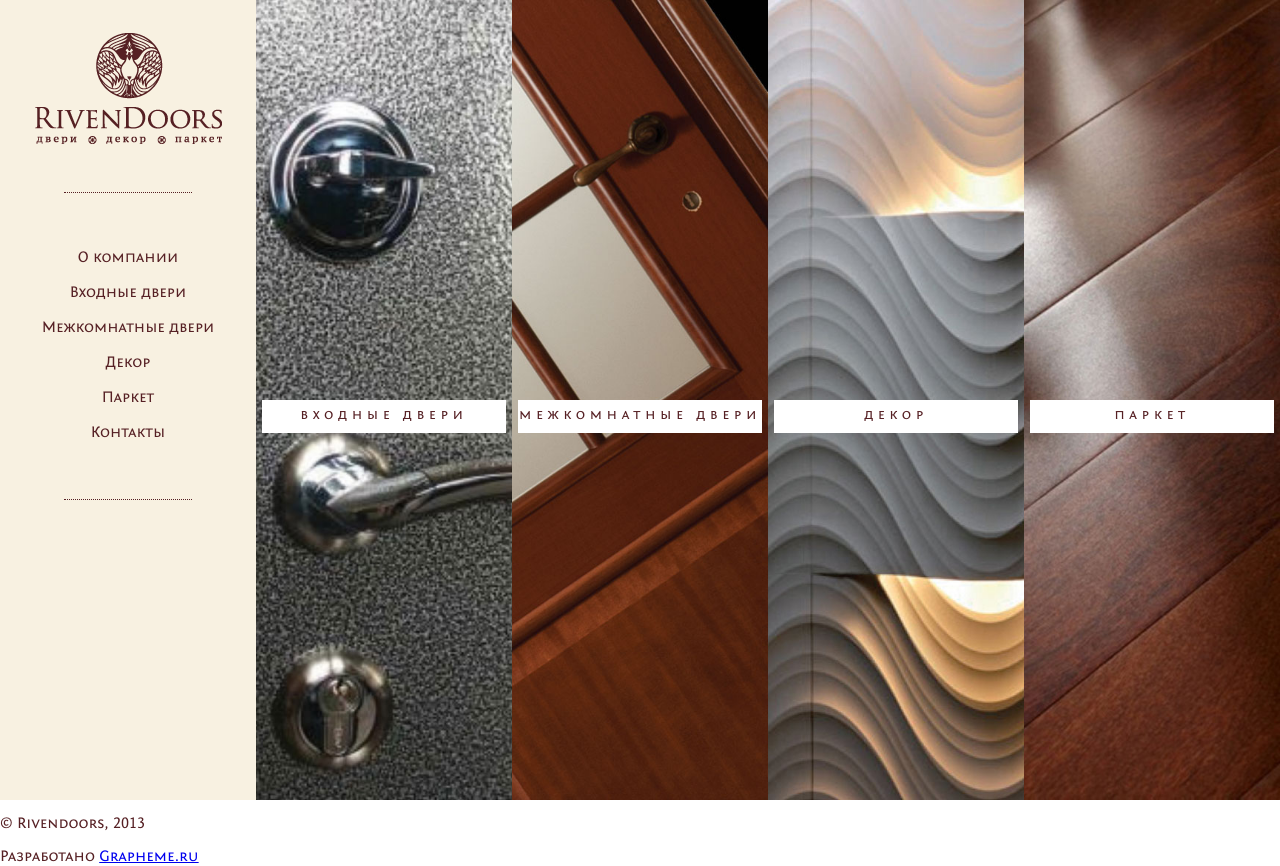
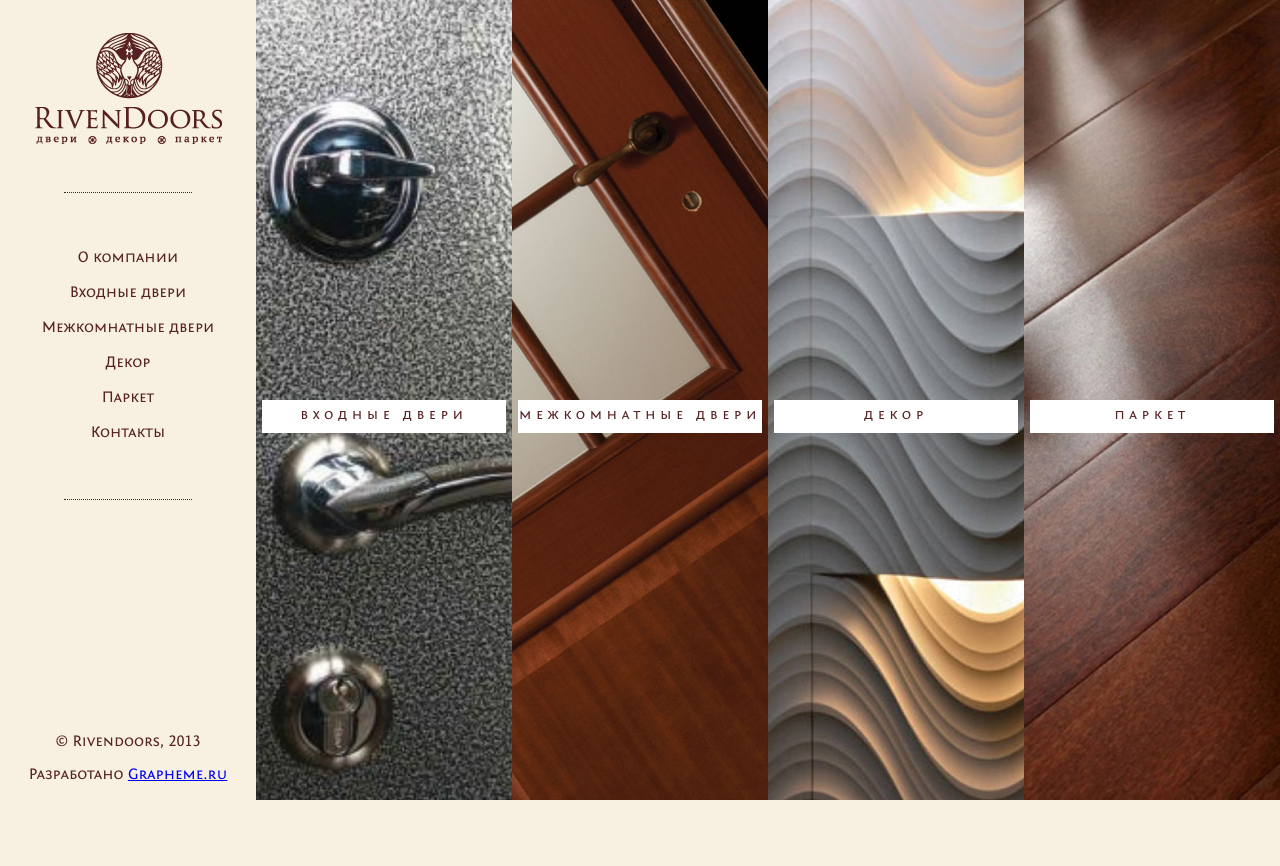
Before and after one commit to Grapheme/rivendoors, a PHP site: page / in a window 1280 px wide. After the commit the page ends 800 px from the top, so only its background shows below. Run offline with PHP 8.4, Linux system fonts and the light colour scheme; some libraries are stand-ins or nearby versions.

Commit message:
absolute description block added, footer added

```diff
--- a/css/main.css
+++ b/css/main.css
@@ -95,16 +95,20 @@ textarea {
 
 html, body { width: 100%; height: 100%; min-width: 800px; font: 16px; padding: 0; margin: 0; color: #353535; font: 500 16px "Conv_FontinSans_Cyrillic_SC", sans-serif; color: #562024; }
 
-.wrapper { width: 100%; height: 100%; min-width: 960px; }
+.wrapper { width: 100%; height: 100%; min-width: 960px; min-height: 600px; }
 .page-header { background: url("../img/interface/Logo_1.png") no-repeat 100% 100% transparent; background-size: cover; margin: 1em auto; text-indent: -9999px; width: 187px; height: 112px; }
 	.block-1 { background: #f8f1e1; }
+		footer { position: absolute; bottom: 0; width: 100%; text-align: center; }
 	.block-2 { background: url("../img/main/block-1.jpg") no-repeat 100% 100% transparent; background-size: cover; cursor: pointer; }
 	.block-3 { background: url("../img/main/block-2.jpg") no-repeat 100% 100% transparent; background-size: cover; cursor: pointer; }
 	.block-4 { background: url("../img/main/block-3.jpg") no-repeat 100% 100% transparent; background-size: cover; cursor: pointer; }
 	.block-5 { background: url("../img/main/block-4.jpg") no-repeat 100% 100% transparent; background-size: cover; cursor: pointer; }
 
 	.wrapper-component { position: relative; float: left; width: 20%; height: 100%; min-width: 192px; }
-		.block-name { position: relative; top: 50%; width: 95%; margin: 0 auto; background: #FFF; text-align: center; font-size: .9375em; line-height: 2.1875em; letter-spacing: .3em; }
+		.block-description { position: absolute; width: 100%; height: 100%; }
+			.right { left: 100%; }
+			.left { left: -100%; }
+		.block-name { position: absolute; top: 50%; left: 2.5%; width: 95%; margin: 0 auto; background: #FFF; text-align: center; font-size: .9375em; line-height: 2.1875em; letter-spacing: .3em; }
 		.navigation-list { margin: 3em 0; padding: 0 1em; border-top: 3px dotted color: #562024; border-bottom: 3px dotted color: #562024; }
 			.navigation-list-item { max-width: 14.75em; margin: 0 auto; line-height: 2.1875; text-align: center; }
 			.item-1 { max-width: 8em; padding: 3em 0 0 0; border-top: 1px dotted; }
--- a/index.html
+++ b/index.html
@@ -51,46 +51,46 @@
 						</li>
 					</ul>
 				</nav>
+				<footer>
+					<p>
+						&copy; Rivendoors, 2013
+					</p>
+					<p>
+						Разработано <a href="#">Grapheme.ru</a>
+					</p>
+				</footer>
 			</div>
 			<div class="wrapper-component block-2">
 				<div class="block-name">
 					входные двери
 				</div>
 				<div class="green-cross"></div>
-				<div class="block-description"></div>
+				<div class="block-description right"></div>
 			</div>
 			<div class="wrapper-component block-3">
 				<div class="block-name">
 					межкомнатные двери
 				</div>
 				<div class="green-cross"></div>
-				<div class="block-description"></div>
+				<div class="block-description right"></div>
 			</div>
 			<div class="wrapper-component block-4">
 				<div class="block-name">
 					декор
 				</div>
 				<div class="green-cross"></div>
-				<div class="block-description"></div>
+				<div class="block-description right"></div>
 			</div>
 			<div class="wrapper-component block-5">
 				<div class="block-name">
 					паркет
 				</div>
 				<div class="green-cross"></div>
-				<div class="block-description"></div>
+				<div class="block-description left"></div>
 			</div>
 
 		</div>
 		<!-- End of div wrapper-->
-		<footer>
-			<p>
-				&copy; Rivendoors, 2013
-			</p>
-			<p>
-				Разработано <a href="#">Grapheme.ru</a>
-			</p>
-		</footer>
 
 		<script src="//ajax.googleapis.com/ajax/libs/jquery/1.9.1/jquery.min.js"></script>
 		<script>
@@ -101,7 +101,8 @@
 
 		<!-- Google Analytics: change UA-XXXXX-X to be your site's ID. -->
 		<script>
-			var _gaq = [['_setAccount', 'UA-XXXXX-X'], ['_trackPageview']]; ( function(d, t) {
+			var _gaq = [['_setAccount', 'UA-XXXXX-X'], ['_trackPageview']];
+			( function(d, t) {
 					var g = d.createElement(t), s = d.getElementsByTagName(t)[0];
 					g.src = '//www.google-analytics.com/ga.js';
 					s.parentNode.insertBefore(g, s)
```
